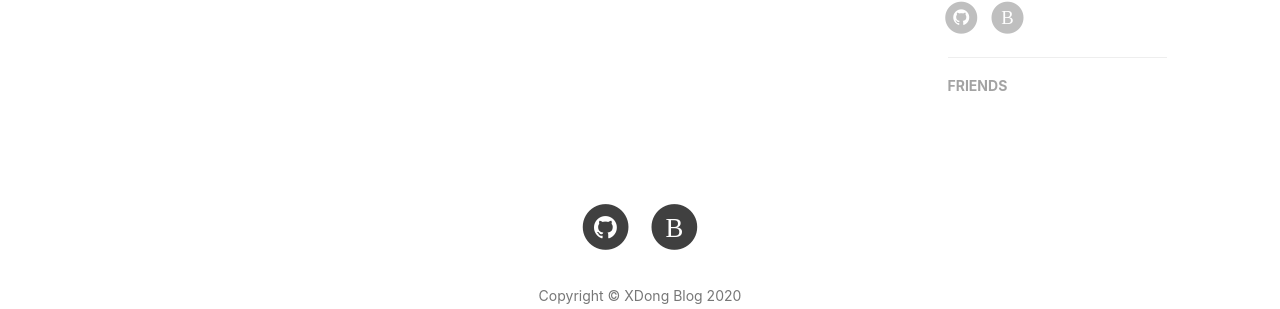
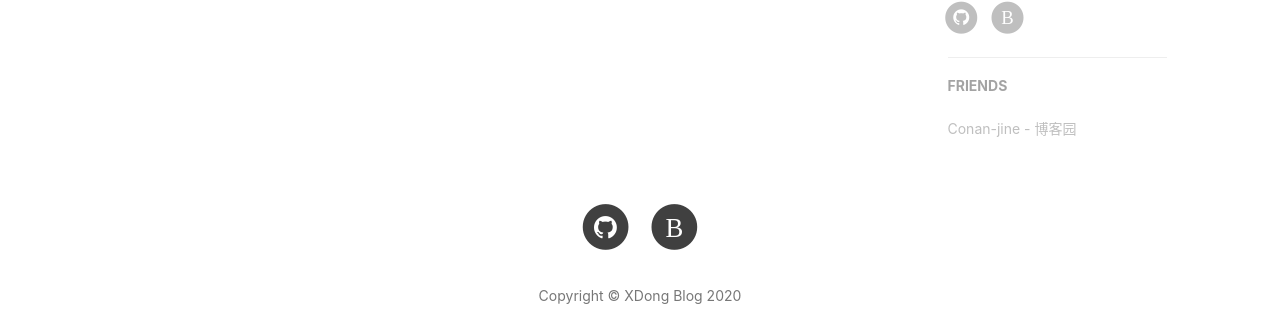
Before and after one commit to LikeAPhoenix/LikeAPhoenix.github.io, a Jekyll site: the page built from index.html, in a window 1280 px wide. Shown: the part 867-1176 px from the top of the page. Built offline with Jekyll 4.4.1, drawn with Linux system fonts in a browser that asks for light colours; nearby versions of some CDN libraries; the list of posts is cut into pages by our own code; comment, search, counter and statistics services are not loaded; grey boxes are pictures that could not be loaded.

Commit message:
add friend conan-jine

```diff
--- a/_config.yml
+++ b/_config.yml
@@ -107,7 +107,7 @@ friends: [
     #     title: "Su",
     #     href: "http://su.gallery/"
     # },{
-
-
+        title: "Conan-jine - 博客园",
+        href: "https://www.cnblogs.com/Conan-jine/"
     }
 ]
```
